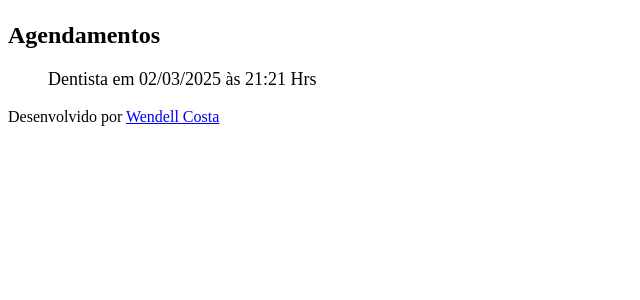
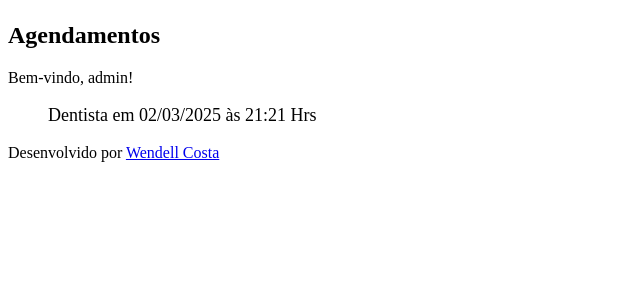
Before and after one commit to wl-costa/django_studies, a Django app: page /agenda/ in a window 1280 px wide. Shown: the part 58-358 px from the top of the page, without its empty margins (0-640 px from the left). Run offline with Django 5.2, Linux system fonts and the light colour scheme; a user stored in the database is signed in; data comes from the database, SQL or seed files in the repository; both versions use the stored data as it was after the commit.

Commit message:
adiciona uma linha na página de agendamentos que faz menção ao usuário que está logado

```diff
--- a/agenda/agenda/templates/agenda.html
+++ b/agenda/agenda/templates/agenda.html
@@ -2,7 +2,7 @@
 
 {% block content %}
     <h2>Agendamentos</h2>
-
+    <p>Bem-vindo, {{ user.username }}!</p>
     <ul style="list-style-type: none; font-size: 18px;">
     {% for evento in eventos %}
           <li>{{ evento.titulo }} em {{ evento.get_data_evento}} </li>
```
Also changed, not shown: agenda/db.sqlite3.
